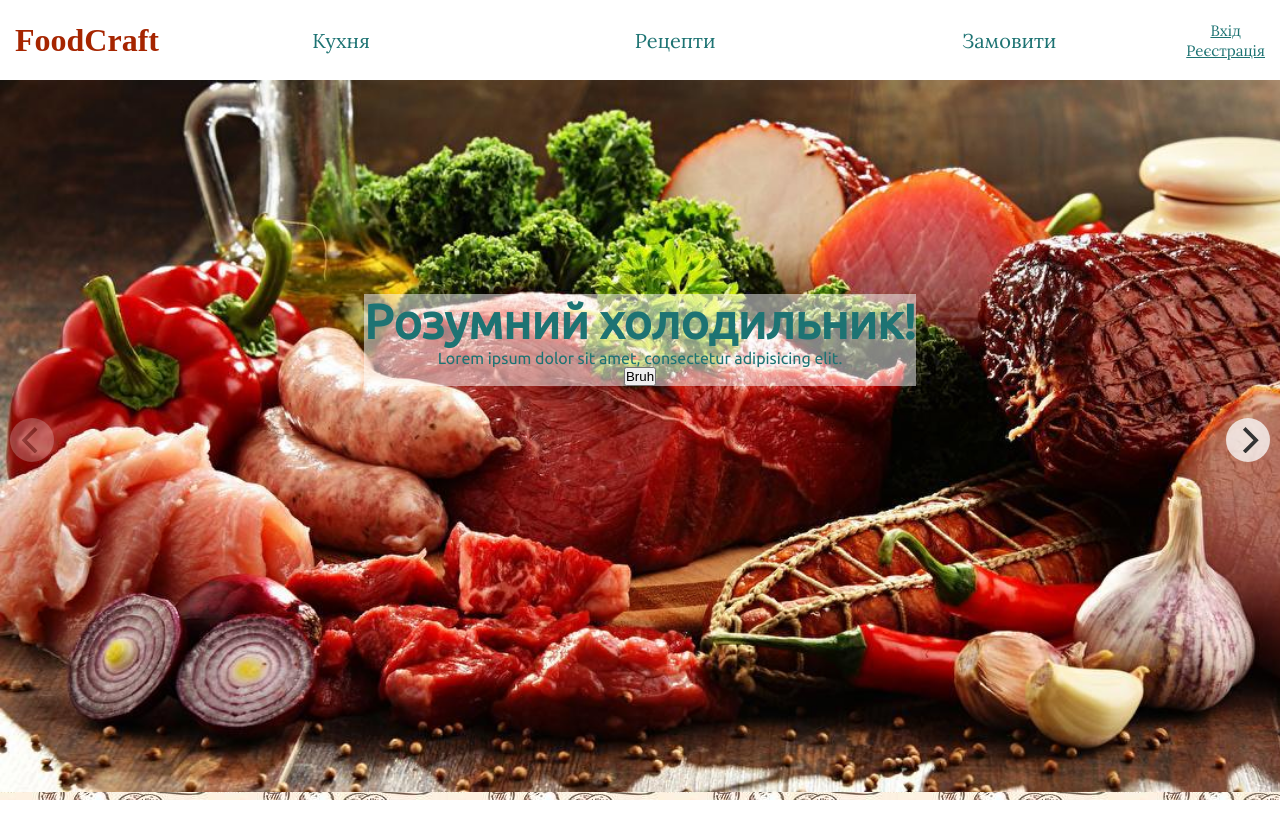
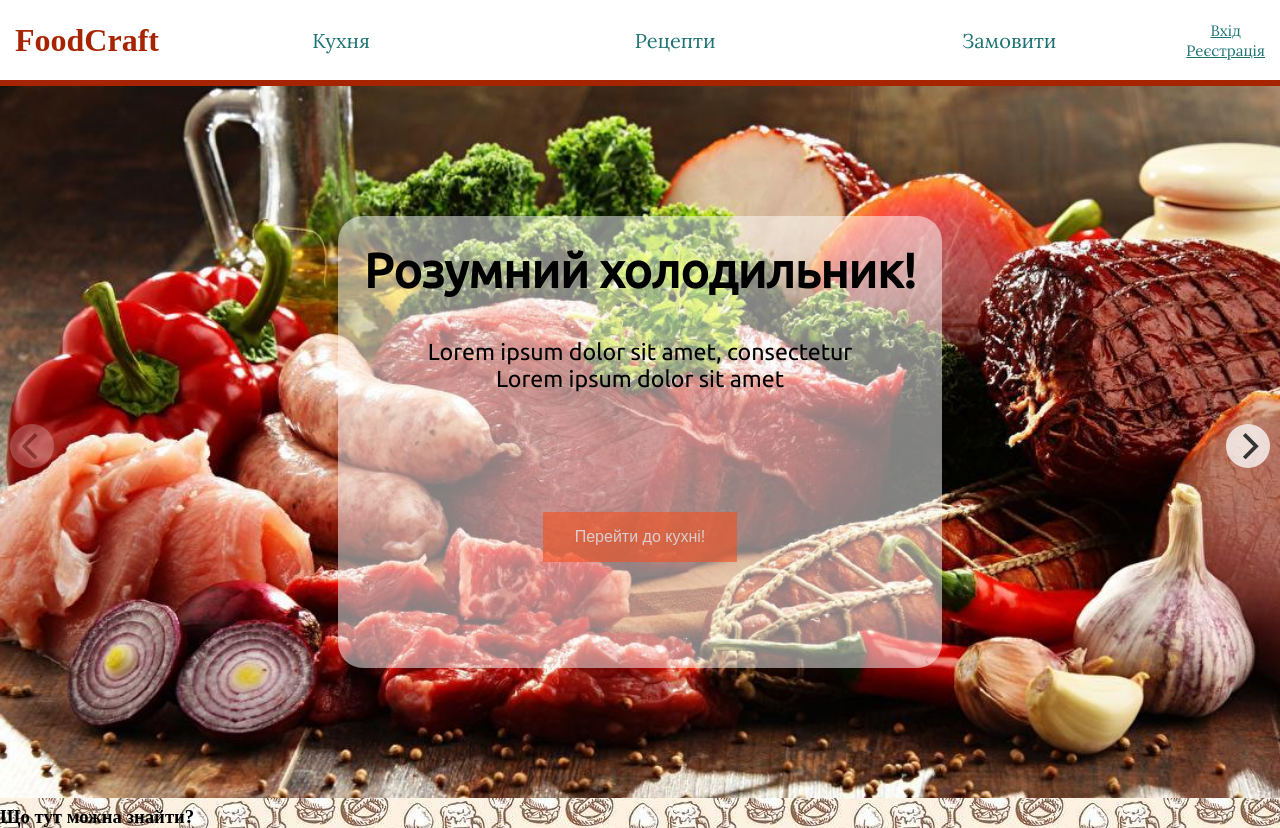
Before and after one commit to lanalobster/FoodCrafter, a PHP site: page / in a window 1280 px wide. Before the commit the page ends 800 px from the top, so only its background shows below. Run offline with PHP 8.4, Linux system fonts and the light colour scheme; some web fonts are replaced.

Commit message:
Slide1 create

```diff
--- a/index.html
+++ b/index.html
@@ -36,8 +36,11 @@
                 <div class="cell1">
                     <div class="block1">
                         <h2>Розумний холодильник!</h2>
-                        <p>Lorem ipsum dolor sit amet, consectetur adipisicing elit. </p>
-                        <button>Bruh</button>
+                        <div class="sup-text">
+                            <p>Lorem ipsum dolor sit amet, consectetur </p>
+                            <p>Lorem ipsum dolor sit amet</p>
+                        </div>
+                        <button class="button1">Перейти до кухні!</button>
                     </div>
                 </div>
             </div>
@@ -52,8 +55,8 @@
                 </div>
             </div>
         </div>
-        <div>
-
+        <div class="desciption-block">
+            <h3>Що тут можна знайти?</h3>
         </div>
     </div>
     <script src="https://unpkg.com/flickity@2/dist/flickity.pkgd.min.js"></script>
--- a/style.css
+++ b/style.css
@@ -6,8 +6,9 @@
 body {
     background-image: url(images/backgroung.jpg);
     overflow-x: hidden;
+    min-width: 30vw;
 }
-
+/*Header*/
 header {
     width: 100vw;
     height: 80px;
@@ -17,6 +18,7 @@ header {
     display: flex;
     justify-content: space-around;
     align-items: center;
+    border-bottom: 6px solid #A62500;
 }
 
 .logo {
@@ -104,7 +106,7 @@ header {
 .block-top-auth a:hover {
     color: #A62500;
 }
-
+/*Slider*/
 .carousel-cell {
     width: 100vw;
     height: 90vh;
@@ -116,12 +118,13 @@ header {
     height: 89vh;
 }
 
-
 .cell1, .cell2, .cell3 {
     width: 100vw;
     height: 89vh;
     background-size:cover;
 }
+
+/*КЛІТИНКА ПЕРША*/
 
 .cell1 {
     display: flex;
@@ -131,31 +134,65 @@ header {
 }
 
 .block1 {
+    position: absolute;
     display: flex;
     flex-direction: column;
     justify-content: center;
     align-items: center;
-/*    background-color: #FFBC73;*/
+    flex:1;
+    width: auto;
+    padding: 2vw;
+    height: 50vh;
+    border-radius: 25px;
     background-color: rgba(255, 255, 255,0.5);
-    margin-bottom: 15%;
 }
 
 .block1 h2 {
     font-size: 300%;
-    color: #1d7373;
+    color: #000;
     font-family: 'Ubuntu', Bold;
-
 }
 
-.block1 p {
-    color: #1d7373;
+.sup-text {
+    color: #000;
     font-family: 'Ubuntu', light italic;
+    text-align: center;
+    font-size: 145%;
+    margin-top: 5vh;
 }
 
+.button1 {
+    margin-bottom: 10vh;
+    margin-top: 15vh;
+    background-color: #f4511e;
+    border: none;
+    color: white;
+    padding: 16px 32px;
+    text-align: center;
+    font-size: 16px;
+    opacity: 0.6;
+    transition: 0.3s;
+    display: inline-block;
+    text-decoration: none;
+    cursor: pointer;
+}
+
+.button1:hover {
+    opacity: 1;
+}
+
+.button1 p {
+    font-size: 150%;
+    font-family: 'Ubuntu', Regular;
+    color: black;
+}
+
+/*КЛІТИНКА ДРУГА*/
 .cell2 {
     background-image: url("images/slide2.jpg");
 }
 
+/*КЛІТИНКА ТРЕТЯ*/
 .cell3 {
     background-image: url("images/slide3.jpg");
 }
```
